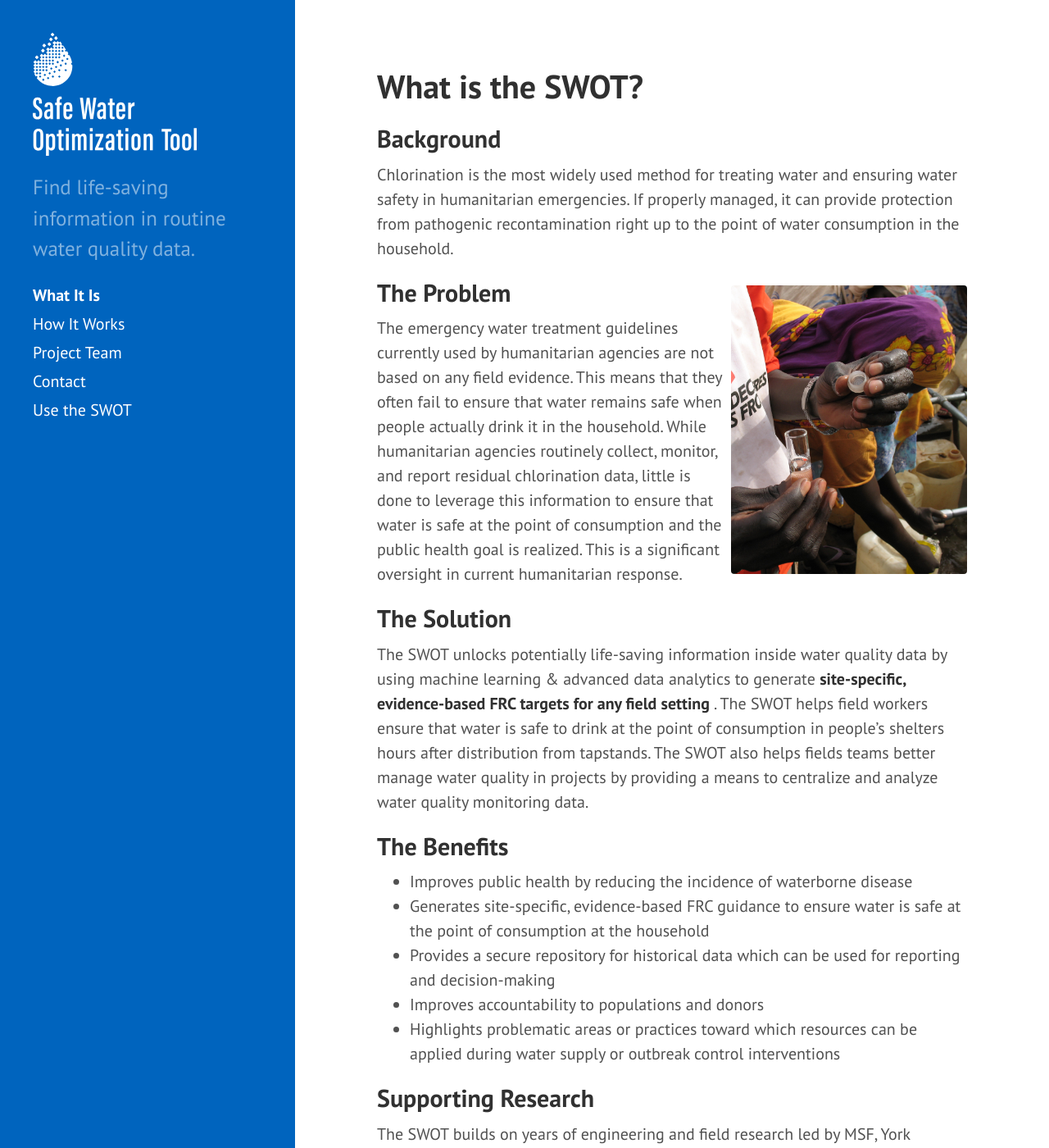
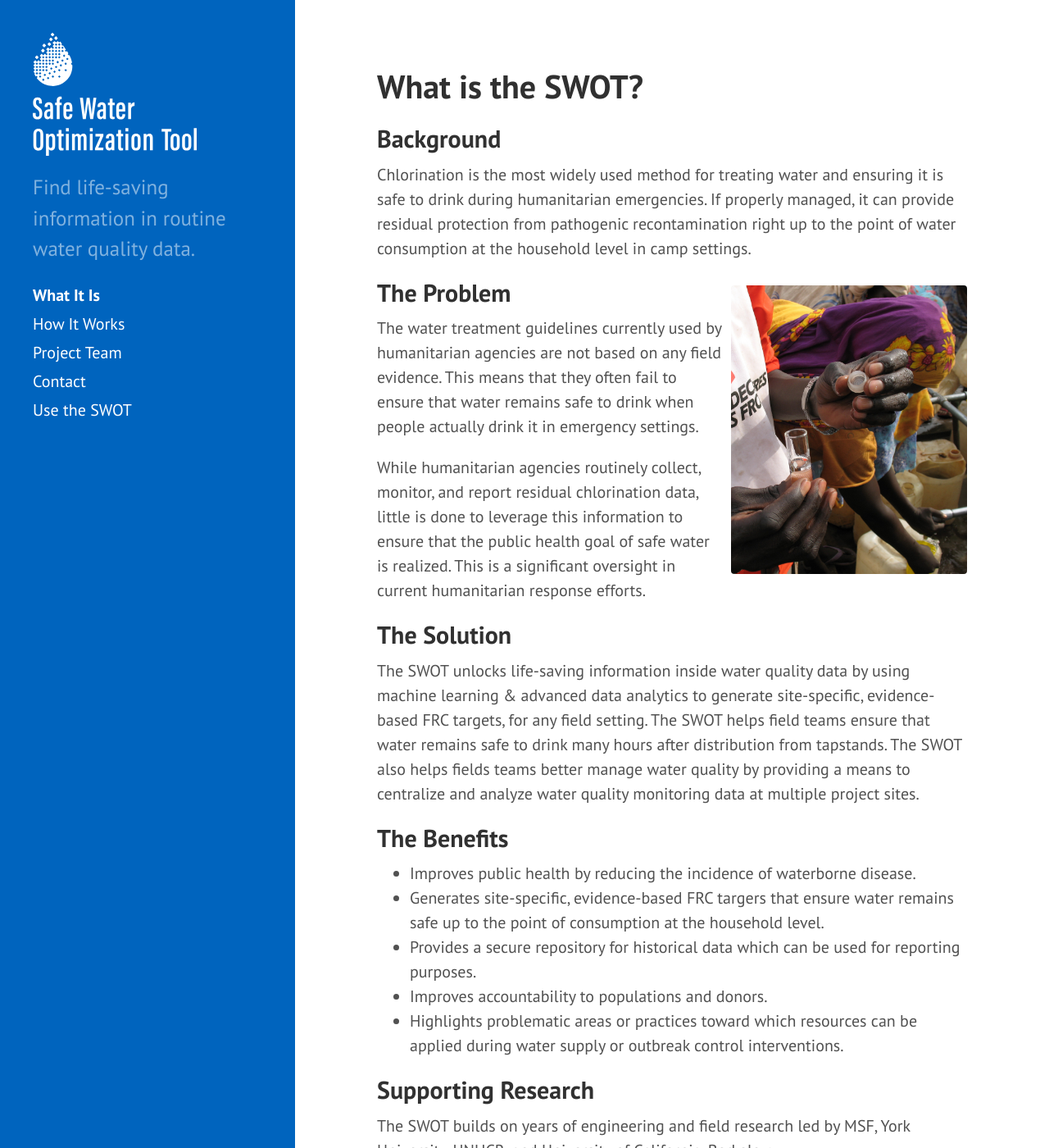
Before and after one commit to safeh2o/swot-infopage, a Jekyll site: the page built from what-it-is.md, in a window 1280 px wide and 1400 px high. Shown: the whole window at 82% size. Built offline with Jekyll 4.4.1, drawn with Linux system fonts in a browser that asks for light colours; Markdown is read by kramdown in place of the engine named in the settings; some of the changed text lies outside the part shown.

Commit message:
Update what-it-is.md
Refined copy

```diff
--- a/what-it-is.md
+++ b/what-it-is.md
@@ -3,32 +3,34 @@ layout: page
 title: What is the SWOT?
 ---
 <h2>Background</h2>
-Chlorination is the most widely used method for treating water and ensuring water safety in humanitarian emergencies. If properly managed, it can provide protection from pathogenic recontamination right up to the point of water consumption in the household.
+Chlorination is the most widely used method for treating water and ensuring it is safe to drink during humanitarian emergencies. If properly managed, it can provide residual protection from pathogenic recontamination right up to the point of water consumption at the household level in camp settings.
 
 <div> <img src="{{ site.baseurl }}/public/images/SWOTpic2_cropped.jpeg" alt="MSF staff test water quality" class="responsive-image" style="float:right;border-radius:4px;margin:10px 0px 10px 10px">
 </div>
 
 <h2>The Problem</h2>
-The emergency water treatment guidelines currently used by humanitarian agencies are not based on any field evidence. This means that they often fail to ensure that water remains safe when people actually drink it in the household. While humanitarian agencies routinely collect, monitor, and report residual chlorination data, little is done to leverage this information to ensure that water is safe at the point of consumption and the public health goal is realized. This is a significant oversight in current humanitarian response.
+The water treatment guidelines currently used by humanitarian agencies are not based on any field evidence. This means that they often fail to ensure that water remains safe to drink when people actually drink it in emergency settings.
+
+While humanitarian agencies routinely collect, monitor, and report residual chlorination data, little is done to leverage this information to ensure that the public health goal of safe water is realized. This is a significant oversight in current humanitarian response efforts.
 
 <h2>The Solution</h2>
-The SWOT unlocks potentially life-saving information inside water quality data by using machine learning & advanced data analytics to generate <strong> site-specific, evidence-based FRC targets for any field setting </strong>. The SWOT helps field workers ensure that water is safe to drink at the point of consumption in people’s shelters hours after distribution from tapstands. The SWOT also helps fields teams better manage water quality in projects by providing a means to centralize and analyze water quality monitoring data.
+The SWOT unlocks life-saving information inside water quality data by using machine learning & advanced data analytics to generate site-specific, evidence-based FRC targets, for any field setting. The SWOT helps field teams ensure that water remains safe to drink many hours after distribution from tapstands. The SWOT also helps fields teams better manage water quality by providing a means to centralize and analyze water quality monitoring data at multiple project sites.
 
 <h2>The Benefits</h2>
 <ul>
-<li>Improves public health by reducing the incidence of waterborne disease</li>
-<li>Generates site-specific, evidence-based FRC guidance to ensure water is safe at the point of consumption at the household</li>
-<li>Provides a secure repository for historical data which can be used for reporting and decision-making</li>
-<li>Improves accountability to populations and donors</li>
-<li>Highlights problematic areas or practices toward which resources can be applied during water supply or outbreak control interventions</li>
+<li>Improves public health by reducing the incidence of waterborne disease.</li>
+<li>Generates site-specific, evidence-based FRC targers that ensure water remains safe up to the point of consumption at the household level.</li>
+<li>Provides a secure repository for historical data which can be used for reporting purposes.</li>
+<li>Improves accountability to populations and donors.</li>
+<li>Highlights problematic areas or practices toward which resources can be applied during water supply or outbreak control interventions.</li>
 </ul>
 
 <h2>Supporting Research</h2>
-The SWOT builds on years of engineering and field research led by MSF, York University, UNHCR, and University of California, Berkeley. Research resources undergirding the SWOT can be found via the following links:<br>
+The SWOT builds on years of engineering and field research led by MSF, York University, UNHCR, and University of California, Berkeley:<br>
 <br>
 *<a href="https://www.who.int/bulletin/volumes/93/8/14-147645/en/" target="_blank" rel="noopener"> Effectiveness of emergency water treatment practices in refugee camps in South Sudan</a><br>
 *<a href="https://fieldresearch.msf.org/handle/10144/618835" target="_blank" rel="noopener"> Evidence-Based FRC Targets</a><br>
 *<a href="https://fieldresearch.msf.org/handle/10144/618836" target="_blank" rel="noopener"> Study Report: Evidence Based FRC Targets for Centralized Chlorination in Emergencies</a><br>
 *<a href="https://fieldresearch.msf.org/handle/10144/618737" target="_blank" rel="noopener"> Validation Study Report: Eavluating New Evidence-Based FRC Targets at Mtendeli, Tanzania</a><br>
----------------------
+
 <p style="font-size:75%">Image Credit: Syed Imran Ali/Measuring FRC at a tapstand, Gendrassa, Maban County, South Sudan/2013</p>
```
